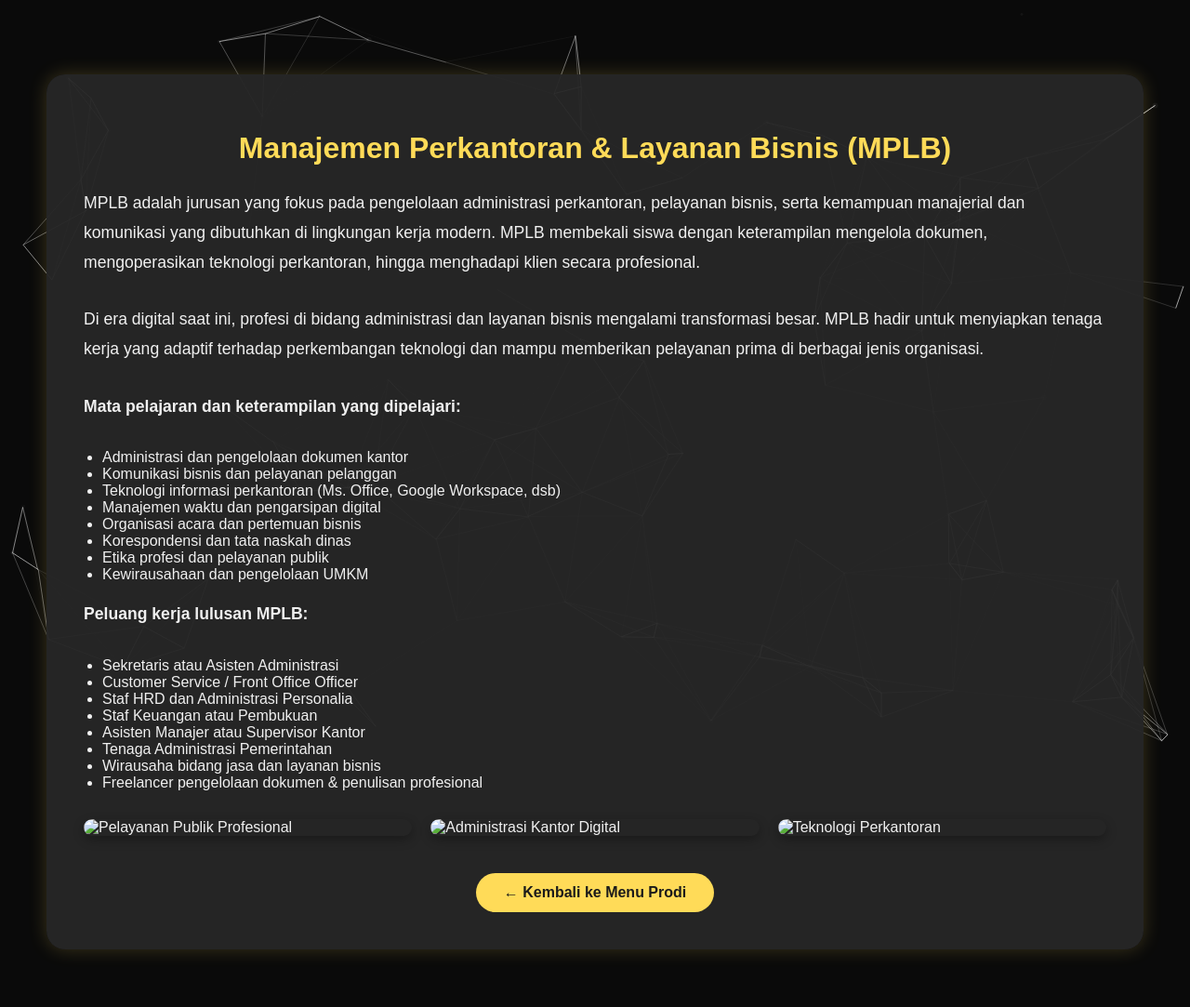
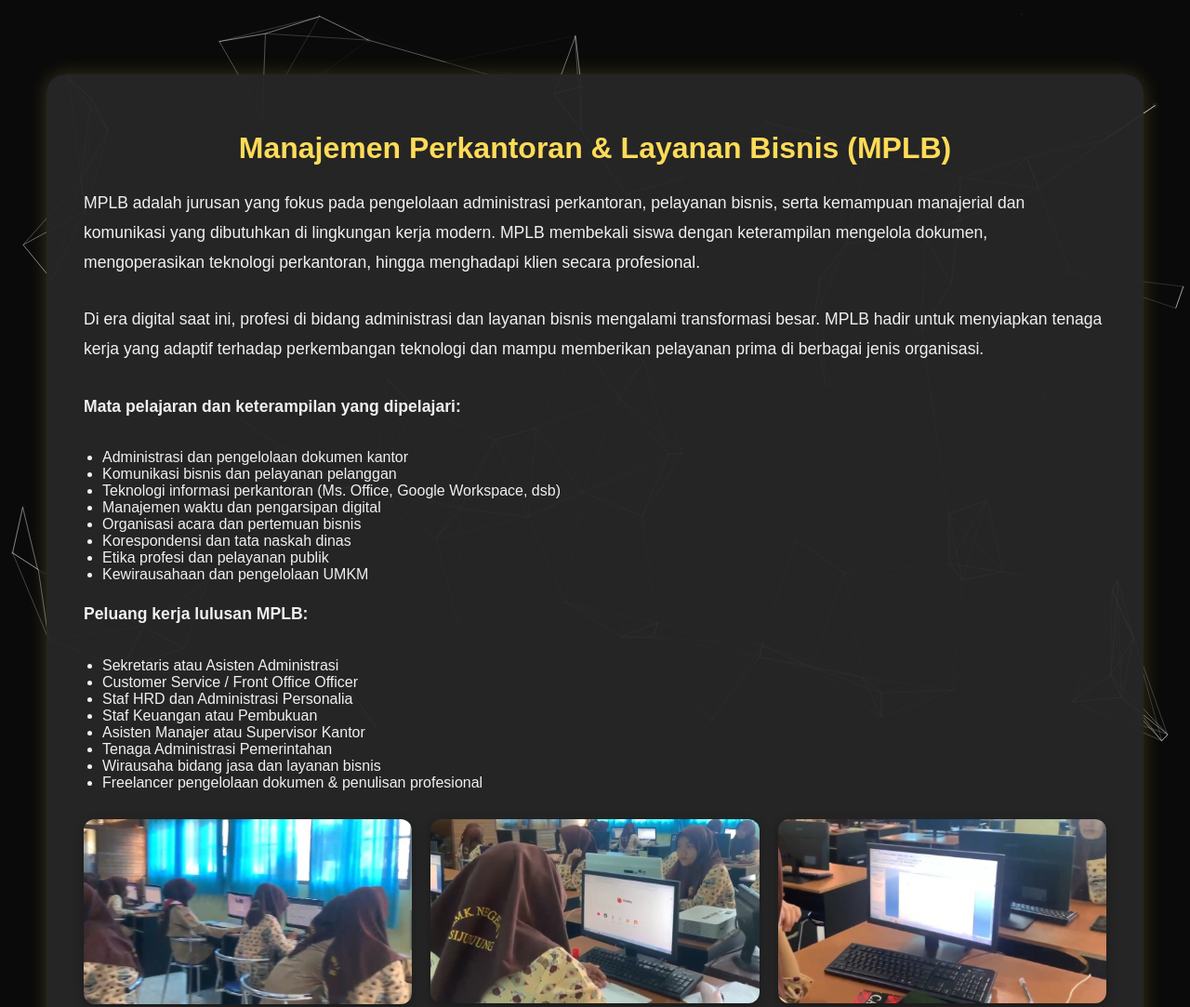
Before and after one commit to akimm6/Skansasi-web-statis-, a plain HTML site: page mplb.html in a window 1280 px wide. Shown: the top 1083 px of the page at 93% size. Drawn offline with nearby package versions, Linux system fonts and the light colour scheme.

Commit message:
Update mplb.html

```diff
--- a/mplb.html
+++ b/mplb.html
@@ -144,9 +144,9 @@
     </ul>
 
     <div class="images">
-      <img src="img/mp1.jpg" alt="Pelayanan Publik Profesional">
-      <img src="img/mp2.jpg" alt="Administrasi Kantor Digital">
-      <img src="img/mp3.jpg" alt="Teknologi Perkantoran">
+      <img src="mp1.jpg" alt="Pelayanan Publik Profesional">
+      <img src="mp2.jpg" alt="Administrasi Kantor Digital">
+      <img src="mp3.jpg" alt="Teknologi Perkantoran">
     </div>
 
     <button class="back-btn" onclick="location.href='prodi.html'">
```
